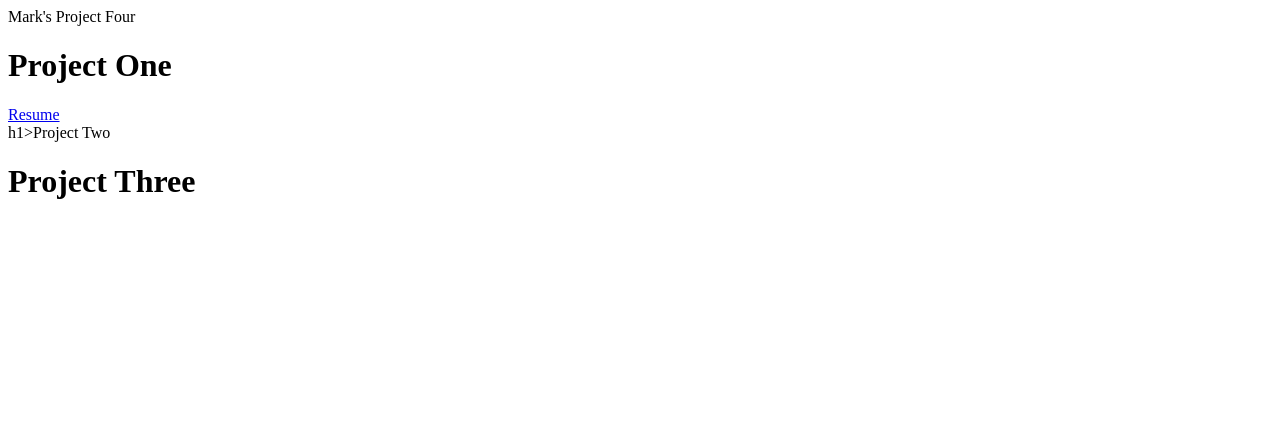
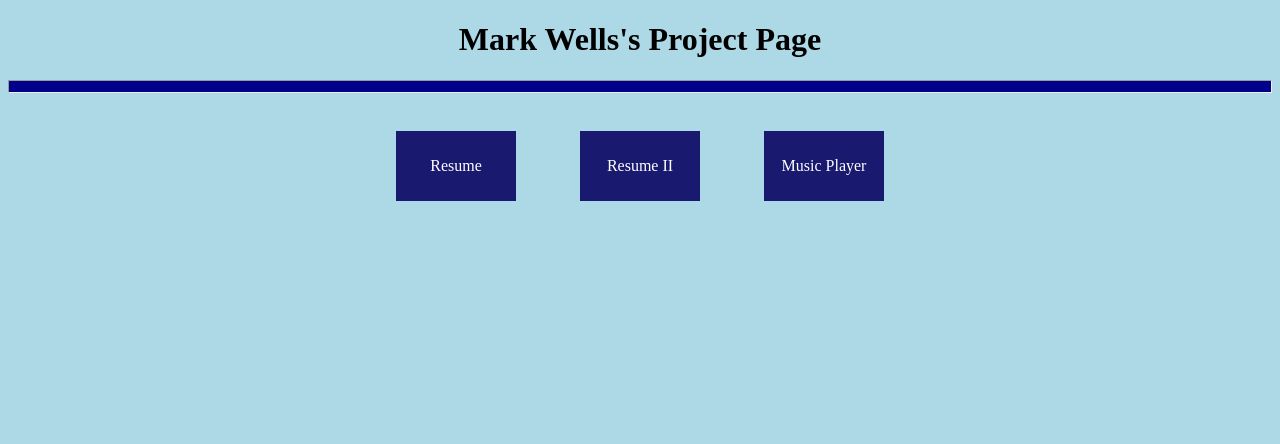
Before and after one commit to markwells13/markwells13.github.io, a plain HTML site: page index.html in a window 1280 px wide. Drawn offline with Linux system fonts and the light colour scheme.

Commit message:
Update index.html

```diff
--- a/index.html
+++ b/index.html
@@ -1,27 +1,67 @@
 <!DOCTYPE HTML>
 <html>
   <head>
-    Mark's Project Four
+    <title>
+      Mark's Project Four Webpage
+    </title>
+    <style>
+      .container {
+        text-align: center; /* Center the content horizontally */
+      }
+
+      .box {
+        background-color: #191970;
+        width: 100px; /* Adjust the width as needed */
+        height: 50px; /* Adjust the height as needed */
+        text-align: center;
+        margin: 30px;
+        padding: 10px; /* Adjust the padding as needed */
+        display: inline-block; /* Display divs inline */
+      }
+
+      a:link,
+      a:visited {
+        /* Apply the styles to both unvisited and visited links */
+        color: white;
+        text-decoration: none;
+        display: block; /* Change the display to block */
+        width: 100px;
+        height: 300px;
+        line-height: 50px;
+      }
+
+      a:hover {
+        color: red;
+        font-size: 20px;
+      }
+
+      body {
+        background-color: lightblue;
+      }
+
+      #music:hover {
+        width: 100px; /* Adjust the width as needed */
+        height: 90px;
+      }
+    </style>
   </head>
 
   <body>
+    <h1 style="text-align:center;">Mark Wells's Project Page</h1>
+    <hr style="height:11px;background-color:darkblue;">
     <!---Put the Projects into buttons or boxes.--->
-    <div>
-       <h1>Project One</h1>
-      <a href="https://github.com/markwells13/markwells13.github.io/blob/main/project1">Resume</a>
+    <div class="container">
+      <div class="box">
+        <a href="https://github.com/markwells13/markwells13.github.io/blob/main/project1">Resume</a>
+      </div>
+
+      <div class="box">
+        <a href="">Resume II</a>
+      </div>
+
+      <div class="box" id="music">
+        <a href="">Music Player</a>
+      </div>
     </div>
-
-    <div>
-      h1>Project Two</h1>
-      <a href=""></a>
-    </div>
-
-
-    <div>
-      <h1>Project Three</h1>
-      <a href=""></a>
-    </div>
-
-
   </body>
 </html>
```
